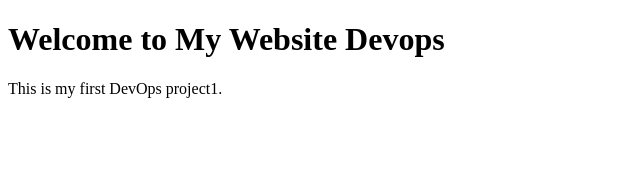
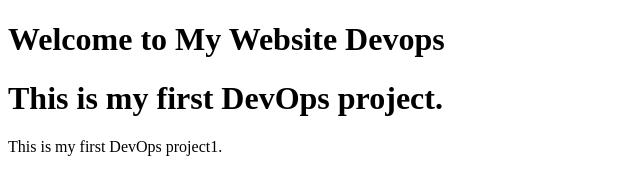
Before and after one commit to coding0044/quiz, a plain HTML site: page index.html in a window 1280 px wide. Shown: the whole page, without its empty margins (0-640 px from the left). Drawn offline with Linux system fonts and the light colour scheme.

Commit message:
Add about section

```diff
--- a/index.html
+++ b/index.html
@@ -5,6 +5,7 @@
 </head>
 <body>
     <h1>Welcome to My Website Devops</h1>
+    <h1>This is my first DevOps project.</h1>
     <p>This is my first DevOps project1.</p>
 </body>
 </html>
```
